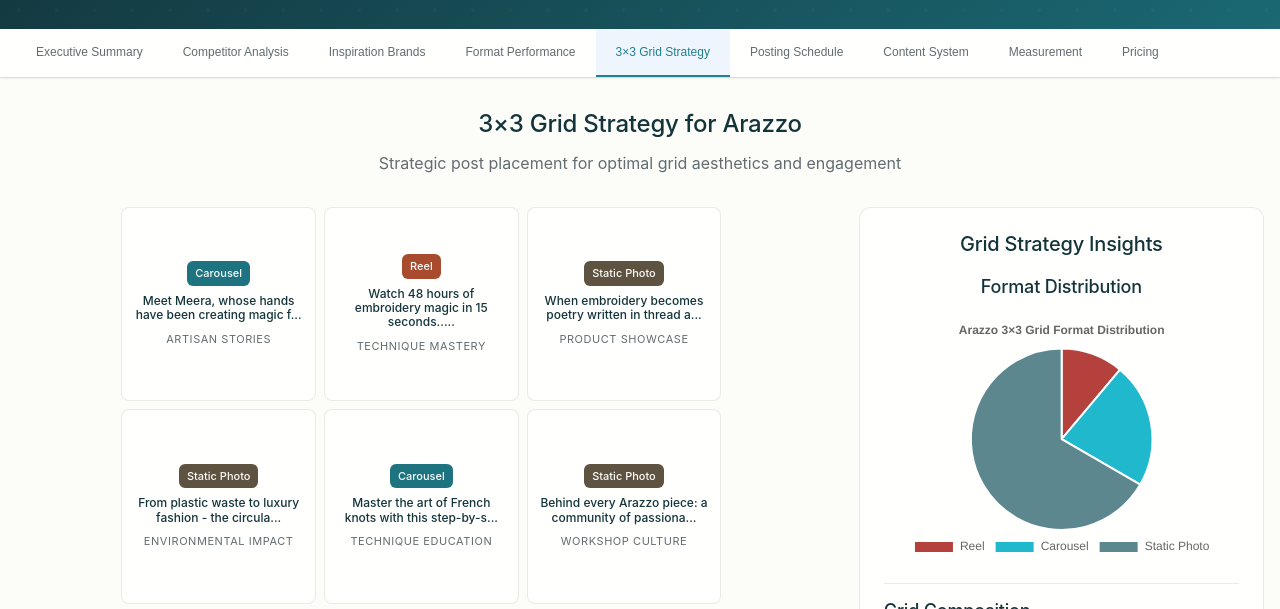
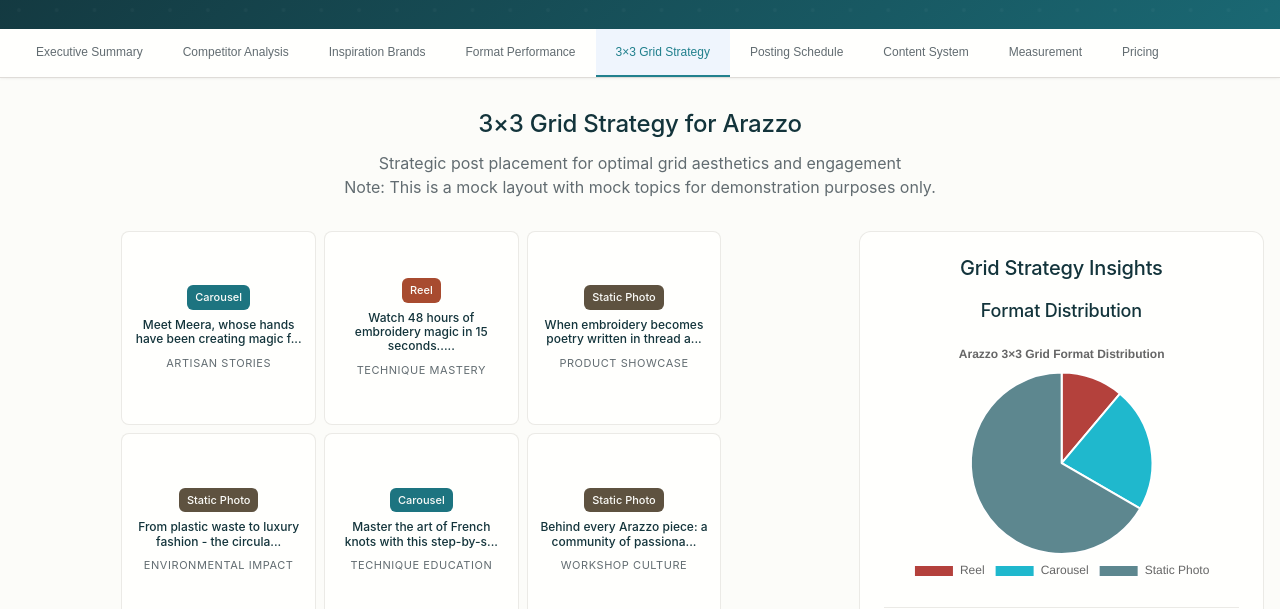
Before and after one commit to ayaannaushad1-cmd/Instagram-Strategy-Dashboard-for-Arazzo, a plain HTML site: page index.html in a window 1280 px wide. Both pictures are taken after a click on the button "3×3 Grid Strategy". Shown: the part 160-769 px from the top of the page. Drawn offline with nearby package versions, Linux system fonts and the light colour scheme; a web font is replaced by a local one.

Commit message:
Update index.html

```diff
--- a/index.html
+++ b/index.html
@@ -288,7 +288,8 @@
             <section class="tab-content" id="grid">
                 <div class="section-header">
                     <h2>3×3 Grid Strategy for Arazzo</h2>
-                    <p>Strategic post placement for optimal grid aesthetics and engagement</p>
+                    <p>Strategic post placement for optimal grid aesthetics and engagement </p>
+                    <p>Note: This is a mock layout with mock topics for demonstration purposes only. </p>
                 </div>
 
                 <div class="grid-strategy">
```
